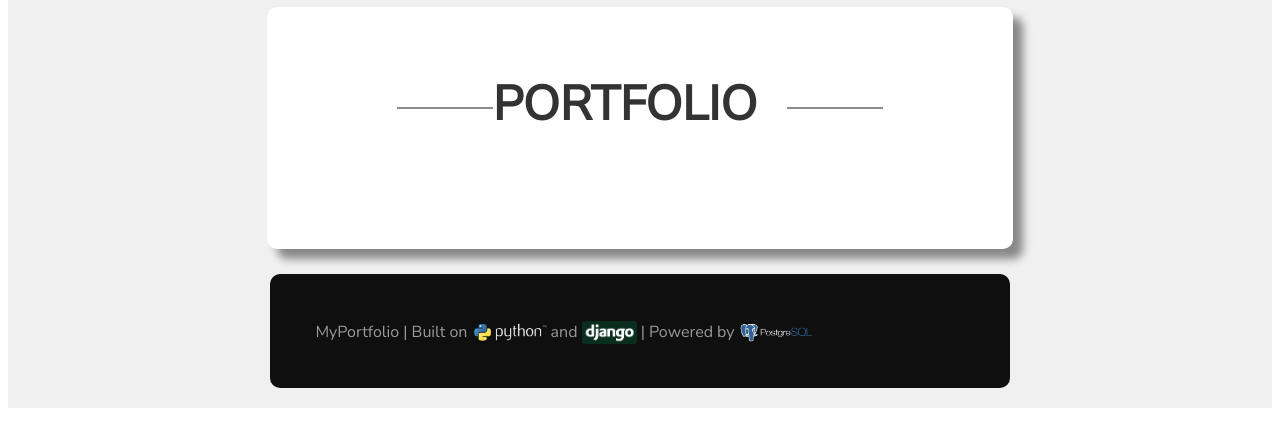
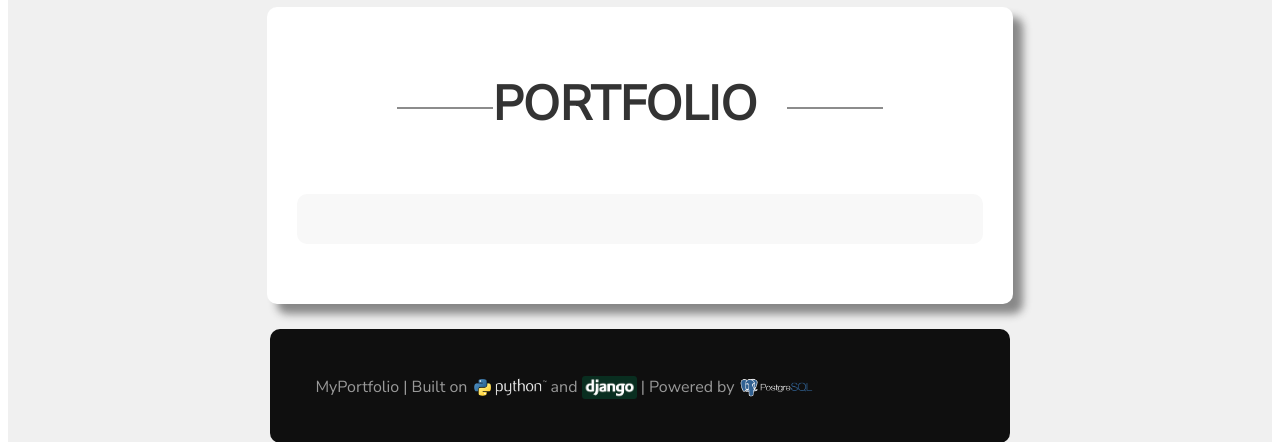
Before and after one commit to Andrea6128/portfolio, a Django app: page / in a window 1280 px wide. Shown: the part 4365-4807 px from the top of the page. Before the commit the page ends 4773 px from the top, so only its background shows below. Run offline with Django 3.2, Linux system fonts and the light colour scheme; data comes from the database, SQL or seed files in the repository; data that the repository does not hold is empty; some web fonts are replaced.

Commit message:
some more CSS fixes

```diff
--- a/myportfolio/models.py
+++ b/myportfolio/models.py
@@ -1,8 +1,4 @@
 from django.db import models
-from django.utils import timezone
-from django.urls import reverse
-from datetime import datetime
-# import requests
 
 
 # Create your models here.
--- a/myportfolio/static/css/style.css
+++ b/myportfolio/static/css/style.css
@@ -162,12 +162,9 @@ body {
     border-color: white;
     border-radius: 5px;
     border-width: 1px;
-    /* animation-name: progressbar;
-    animation-duration: 2s; */
 }
 
 .skill-box {
-    /* display: inline-block; */
     position: relative;
     margin: 5px;
     float: left;
@@ -230,14 +227,9 @@ body {
     position: relative;
     margin: 5px;
     float: none;
-    width: calc(95% - 10px);
-    height: 500;
     background-color: #f8f8f8;
     border-radius: 10px;
-}
-
-.portfolio-box-outer {
-    height: 1500;
+    padding-bottom: 50px;
 }
 
 .section-box-portfolio-data {
@@ -283,7 +275,6 @@ footer {
   footer p {
     font-family: Nunito Sans, sans-serif;
     font-size: 1em;
-    /* font-size: 14px; */
     padding-top: 6px;
     padding-bottom: 6px;
     padding-left: 20px;
--- a/myportfolio/templates/portfolio.html
+++ b/myportfolio/templates/portfolio.html
@@ -1,6 +1,5 @@
 <div class="section-box">
 <h3><span>PROJECT PORTFOLIO</span></h3>
-  <div class="portfolio-box-outer">
   <div class="portfolio-box">
     {% for portfolio in portfolios %}
       <div class="section-box-portfolio-label">{{ portfolio.portfolioName }}</div>
@@ -9,4 +8,3 @@
     {% endfor %}
   </div>
 </div>
-</div>
--- a/myportfolio/templates/skill.html
+++ b/myportfolio/templates/skill.html
@@ -1,7 +1,5 @@
 <div class="section-box">
   <h3><span>SKILLS</span></h3>
-
-
   <div class="skill-box-outer">
     {% for skill in skills %}
 
@@ -9,7 +7,7 @@
       <div class="section-box-skills-label">{{ skill.skillType }}</div>
       <div class="section-box-skills-data">{{ skill.skillBar }}%</div>
       <div id="skill-bar">
-        <div id="skill-bar-inner" style="width: calc({{ skill.skillBar }}% - 4px);">
+        <div id="skill-bar-inner"style="width: calc({{ skill.skillBar }}% - 4px);">
         </div>
       </div>
     </div>
--- a/myportfolio/views.py
+++ b/myportfolio/views.py
@@ -18,7 +18,6 @@ def home_view(request):
                 'historys': queryset_history,
                 'courses': queryset_course,
                 'portfolios': queryset_portfolio,
-                'range': range(2),
             }
 
     return render(request, 'home.html', context)
```
Also changed, not shown: README.md. Lines whose indentation alone changed are shown as unchanged.
